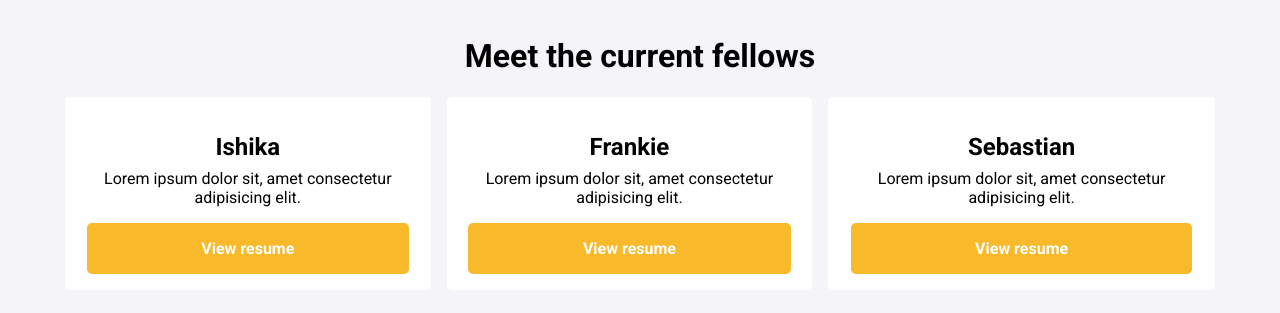
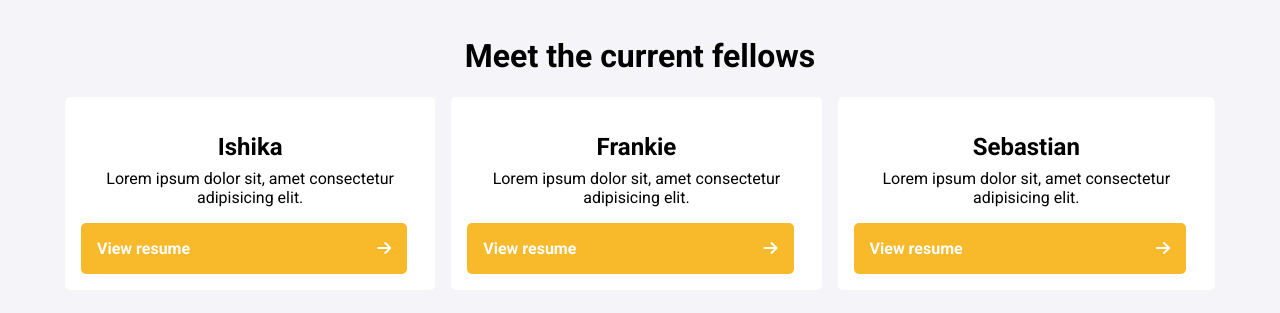
Before and after one commit to MLH-Fellowship/flask-blogger, a Flask app: page /about in a window 1280 px wide. Shown: the top 313 px of the page. Run offline with Flask 2, Linux system fonts and the light colour scheme; some libraries are stand-ins or nearby versions.

Commit message:
feat: add support for font awesome icons

```diff
--- a/app/static/styles/about.css
+++ b/app/static/styles/about.css
@@ -30,15 +30,22 @@
 }
 
 .container ul > li > a {
+  display: flex;
+  justify-content: space-between;
+  align-items: center;
+
   background-color: #f8b92a;
   text-decoration: none;
   padding: 1rem;
   width: 87%;
   border-radius: 5px;
-  display: inline-block;
 
   color: white;
   font-weight: bold;
+}
+
+.container ul > li > a > p {
+  margin: 0;
 }
 
 .container ul > li > h2 {
--- a/app/templates/about.html
+++ b/app/templates/about.html
@@ -12,17 +12,26 @@
         <li>
             <h2>Ishika</h2>
             <p>Lorem ipsum dolor sit, amet consectetur adipisicing elit.</p>
-            <a href="/about/ishika">View resume</a>
+            <a href="/about/ishika">
+                <p>View resume</p>
+                <i class="fas fa-arrow-right"></i>
+            </a>
         </li>
         <li>
             <h2>Frankie</h2>
             <p>Lorem ipsum dolor sit, amet consectetur adipisicing elit.</p>
-            <a href="/about/frankie">View resume</a>
+            <a href="/about/frankie">
+                <p>View resume</p>
+                <i class="fas fa-arrow-right"></i>
+            </a>
         </li>
         <li>
             <h2>Sebastian</h2>
             <p>Lorem ipsum dolor sit, amet consectetur adipisicing elit.</p>
-            <a href="/about/sebastian">View resume</a>
+            <a href="/about/sebastian">
+                <p>View resume</p>
+                <i class="fas fa-arrow-right"></i>
+            </a>
         </li>
     </ul>
 </div>
--- a/app/templates/base.html
+++ b/app/templates/base.html
@@ -17,6 +17,8 @@
         <link lang='sass' rel="stylesheet" href="{{ url_for('static', filename='styles/main.css') }}">
         <link lang='sass' rel="stylesheet" href="{{ url_for('static', filename='styles/about.css') }}">
         <link rel='icon' href='./static/img/favicon.ico' type='image/x-icon' />
+
+        <script src="https://kit.fontawesome.com/d23dccb7ce.js" crossorigin="anonymous"></script>
         {% block head %}{% endblock %}
     </head>
 
```
Lines whose indentation alone changed are shown as unchanged.
